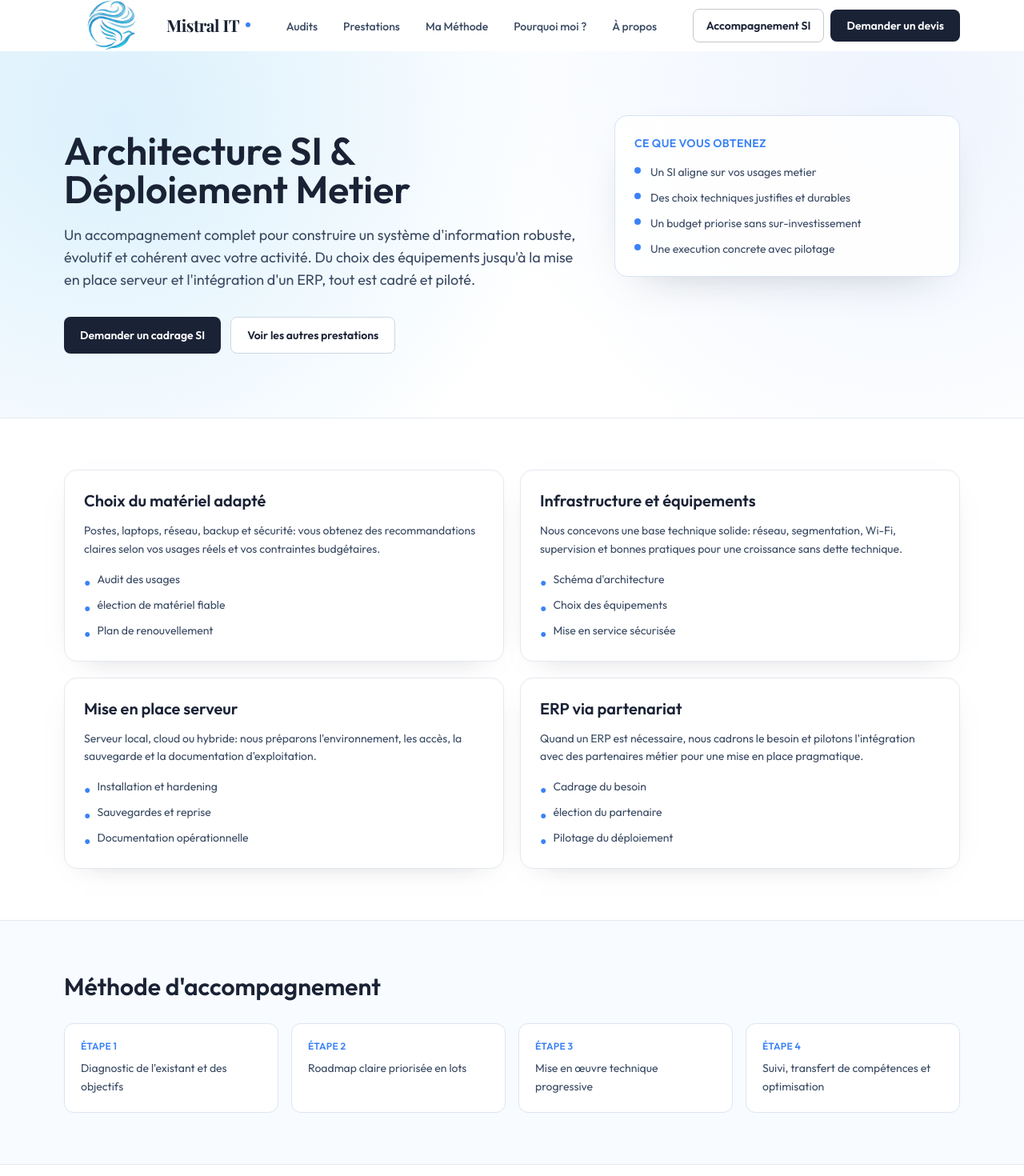
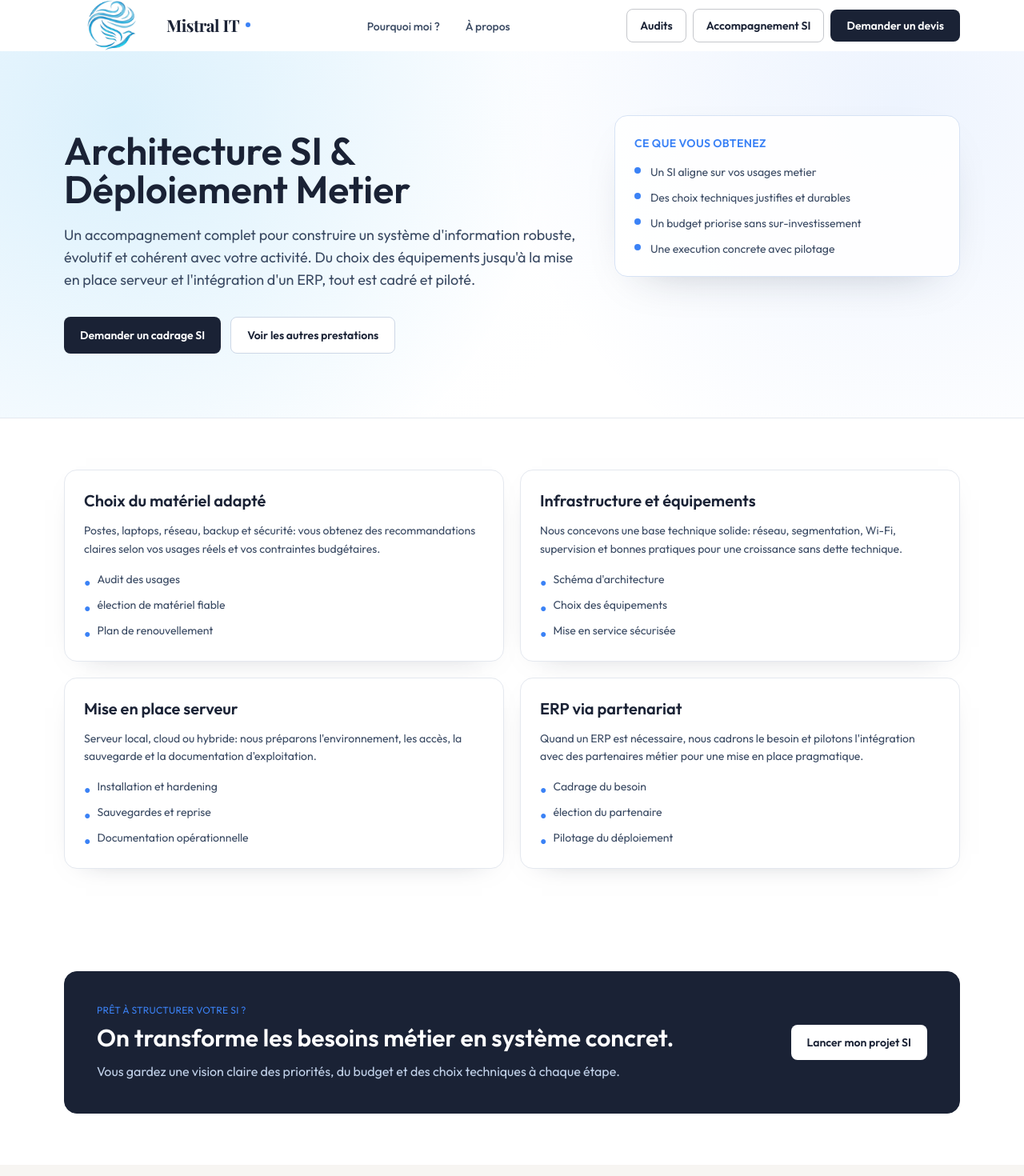
Before and after one commit to lionneleng-droid/Site_Mistral-IT, a Next.js app: page /accompagnement-si in a window 1280 px wide. Shown: the top 1470 px of the page at 80% size. Built offline with nearby package versions, Linux system fonts and the light colour scheme.

Commit message:
fix: change all pages

```diff
--- a/app/accompagnement-si/page.tsx
+++ b/app/accompagnement-si/page.tsx
@@ -28,13 +28,6 @@ const pillars = [
       "Quand un ERP est nécessaire, nous cadrons le besoin et pilotons l'intégration avec des partenaires métier pour une mise en place pragmatique.",
     points: ["Cadrage du besoin", "élection du partenaire", "Pilotage du déploiement"],
   },
-];
-
-const steps = [
-  "Diagnostic de l'existant et des objectifs",
-  "Roadmap claire priorisée en lots",
-  "Mise en œuvre technique progressive",
-  "Suivi, transfert de compétences et optimisation",
 ];
 
 export default function AccompagnementSIPage() {
@@ -113,20 +106,6 @@ export default function AccompagnementSIPage() {
           </div>
         </section>
 
-        <section className="border-y border-[#e4e8ef] bg-[#f8fbff]">
-          <div className="max-w-7xl mx-auto px-6 lg:px-20 py-14 lg:py-16">
-            <h2 className="text-2xl lg:text-3xl font-bold text-ink">Méthode d'accompagnement</h2>
-            <div className="mt-7 grid sm:grid-cols-2 lg:grid-cols-4 gap-4">
-              {steps.map((step, index) => (
-                <div key={step} className="rounded-xl bg-white border border-[#dbe5f2] p-5">
-                  <p className="text-xs font-semibold uppercase tracking-wide text-sky">Étape {index + 1}</p>
-                  <p className="mt-2 text-sm text-slate leading-relaxed">{step}</p>
-                </div>
-              ))}
-            </div>
-          </div>
-        </section>
-
         <section className="max-w-7xl mx-auto px-6 lg:px-20 py-14 lg:py-16">
           <div className="rounded-2xl border border-ink bg-ink px-6 py-8 lg:px-10 lg:py-10 text-white flex flex-col lg:flex-row lg:items-center lg:justify-between gap-5">
             <div>
--- a/app/audits/page.tsx
+++ b/app/audits/page.tsx
@@ -2,6 +2,7 @@ import Navbar from "../../components/Navbar";
 import Footer from "../../components/Footer";
 import ScrollReveal from "../../components/ScrollReveal";
 import AuditsSection from "../../components/AuditsSection";
+import ServicesSection from "../../components/ServicesSection";
 import ContactSection from "../../components/ContactSection";
 
 export default function AuditsPage() {
@@ -11,6 +12,7 @@ export default function AuditsPage() {
       <Navbar />
       <main className="pt-16">
         <AuditsSection />
+        <ServicesSection />
         <ContactSection />
       </main>
       <Footer />
--- a/app/pourquoi-moi/page.tsx
+++ b/app/pourquoi-moi/page.tsx
@@ -2,6 +2,7 @@ import Navbar from "../../components/Navbar";
 import Footer from "../../components/Footer";
 import ScrollReveal from "../../components/ScrollReveal";
 import WhySection from "../../components/WhySection";
+import ProcessSection from "../../components/ProcessSection";
 import ContactSection from "../../components/ContactSection";
 
 export default function PourquoiMoiPage() {
@@ -11,6 +12,7 @@ export default function PourquoiMoiPage() {
       <Navbar />
       <main className="pt-16">
         <WhySection />
+        <ProcessSection />
         <ContactSection />
       </main>
       <Footer />
--- a/components/Navbar.tsx
+++ b/components/Navbar.tsx
@@ -4,9 +4,6 @@ import Image from "next/image";
 import { useState, useEffect } from "react";
 
 const NAV_LINKS = [
-  { href: "/audits", label: "Audits" },
-  { href: "/prestations", label: "Prestations" },
-  { href: "/methode", label: "Ma Méthode" },
   { href: "/pourquoi-moi", label: "Pourquoi moi ?" },
   { href: "/a-propos", label: "À propos" },
 ];
@@ -85,6 +82,12 @@ export default function Navbar() {
         {/* CTA */}
         <div className="hidden md:flex items-center gap-2">
           <Link
+            href="/audits"
+            className={`inline-flex items-center gap-2 text-sm font-semibold px-4 py-2.5 rounded-lg border transition-colors ${serviceCtaClasses}`}
+          >
+            Audits
+          </Link>
+          <Link
             href="/accompagnement-si"
             className={`inline-flex items-center gap-2 text-sm font-semibold px-4 py-2.5 rounded-lg border transition-colors ${serviceCtaClasses}`}
           >
@@ -114,6 +117,13 @@ export default function Navbar() {
       {menuOpen && (
         <div className={`md:hidden ${isOverDark ? "bg-ink border-gray-700" : "bg-white"} border-t border-[#e4e8ef] px-6 py-4 flex flex-col gap-4`}>
           <Link
+            href="/audits"
+            onClick={() => setMenuOpen(false)}
+            className={`text-sm font-semibold px-4 py-2.5 rounded-lg text-center border ${isOverDark ? "text-white border-white/40" : "text-ink border-ink/25"}`}
+          >
+            Audits
+          </Link>
+          <Link
             href="/accompagnement-si"
             onClick={() => setMenuOpen(false)}
             className={`text-sm font-semibold px-4 py-2.5 rounded-lg text-center border ${isOverDark ? "text-white border-white/40" : "text-ink border-ink/25"}`}
```
